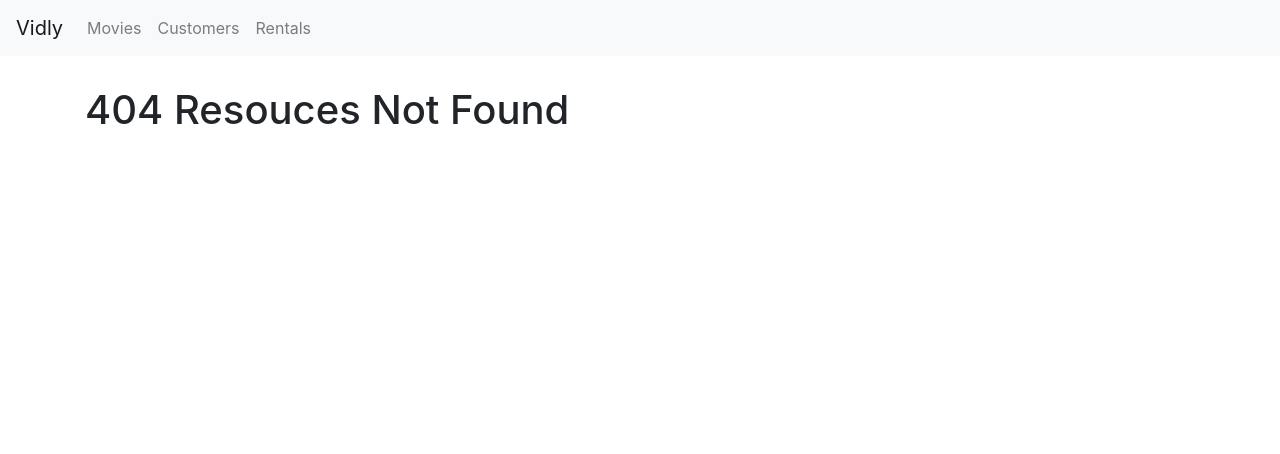
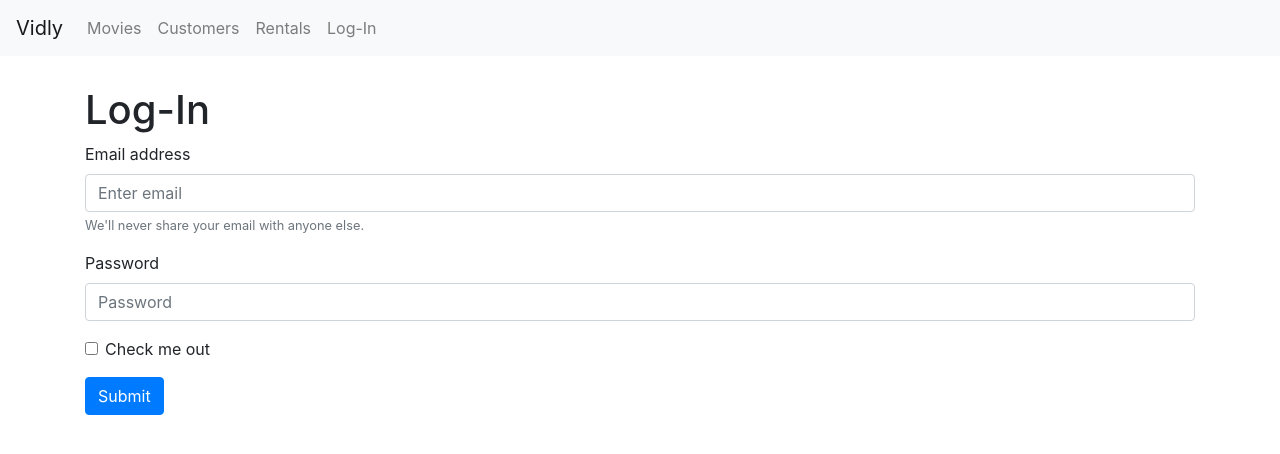
Before and after one commit to pskali1998/Vidly, a React (Create React App) app: page /login in a window 1280 px wide. Before the commit this address led to /not-found. Shown: the top 454 px of the page. Built offline with nearby package versions, Linux system fonts and the light colour scheme.

Commit message:
Vid 113 added form now i also used react-bootstrap lib as for collaps button was not working properly so i add it its not a simple as bootstrap instied it has compoents for every element for html page

```diff
--- a/package.json
+++ b/package.json
@@ -6,11 +6,12 @@
     "@fortawesome/fontawesome-svg-core": "^1.2.15",
     "@fortawesome/free-solid-svg-icons": "^5.7.2",
     "@fortawesome/react-fontawesome": "^0.1.4",
-    "bootstrap": "^4.1.1",
+    "bootstrap": "^4.3.1",
     "font-awesome": "^4.7.0",
     "lodash": "^4.17.10",
     "prop-types": "^15.6.2",
     "react": "^16.7.0",
+    "react-bootstrap": "^1.0.0-beta.5",
     "react-dom": "^16.7.0",
     "react-router-dom": "^4.3.1",
     "react-scripts": "2.1.3"
--- a/src/App.js
+++ b/src/App.js
@@ -7,6 +7,8 @@ import Customers from "./components/customers";
 import Rentals from "./components/rental";
 import NotFound from "./components/notFound";
 import NavBarH from "./components/navBarH";
+import MoviesForm from "./components/movieForm";
+import LoginForm from "./components/loginForm";
 import "./App.css";
 
 class App extends Component {
@@ -16,6 +18,8 @@ class App extends Component {
         <NavBarH />
         <main className="container">
           <Switch>
+            <Route path="/login" component={LoginForm} />
+            <Route path="/movies/:id" component={MoviesForm} />
             <Route path="/movies" component={NewCompo} />
             <Route path="/customers" component={Customers} />
             <Route path="/rentals" component={Rentals} />
--- /dev/null
+++ b/src/components/loginForm.jsx
@@ -0,0 +1,40 @@
+import React, { Component } from "react";
+import { Form, Button } from "react-bootstrap";
+class LoginForm extends Component {
+  handleSubmit = e => {
+    e.preventDefault();
+    //call server save change and redirect the user
+    console.log("Submited");
+  };
+  render() {
+    return (
+      <React.Fragment>
+        <div>
+          <h1>Log-In</h1>
+        </div>
+        <Form onSubmit={this.handleSubmit}>
+          <Form.Group controlId="formBasicEmail">
+            <Form.Label>Email address</Form.Label>
+            <Form.Control type="email" placeholder="Enter email" />
+            <Form.Text className="text-muted">
+              We'll never share your email with anyone else.
+            </Form.Text>
+          </Form.Group>
+
+          <Form.Group controlId="formBasicPassword">
+            <Form.Label>Password</Form.Label>
+            <Form.Control type="password" placeholder="Password" />
+          </Form.Group>
+          <Form.Group controlId="formBasicChecbox">
+            <Form.Check type="checkbox" label="Check me out" />
+          </Form.Group>
+          <Button variant="primary" type="submit">
+            Submit
+          </Button>
+        </Form>
+      </React.Fragment>
+    );
+  }
+}
+
+export default LoginForm;
--- a/src/components/movieForm.jsx
+++ b/src/components/movieForm.jsx
@@ -1,6 +1,16 @@
 import React from "react";
-const MoviesForm = () => {
-  return <h1> This is a Movies Form</h1>;
+const MoviesForm = ({ match, history }) => {
+  return (
+    <div>
+      <h1>This is a Movies Form {match.params.id}</h1>
+      <button
+        className="btn btn-primary"
+        onClick={() => history.push("/movies")}
+      >
+        Save
+      </button>
+    </div>
+  );
 };
 
 export default MoviesForm;
--- a/src/components/moviesTable.jsx
+++ b/src/components/moviesTable.jsx
@@ -1,10 +1,15 @@
 import React, { Component } from "react";
+import { Link } from "react-router-dom";
 import Table from "./common/table";
 import Like from "./common/like";
 
 class MoviesTable extends Component {
   columns = [
-    { path: "title", lable: "Title" },
+    {
+      path: "title",
+      lable: "Title",
+      content: movie => <Link to={`/movies/${movie._id}`}>{movie.title}</Link>
+    },
     { path: "genre.name", lable: "Genre" },
     { path: "numberInStock", lable: "Stock" },
     { path: "dailyRentalRate", lable: "Rate" },
--- a/src/components/navBarH.jsx
+++ b/src/components/navBarH.jsx
@@ -1,36 +1,20 @@
 import React from "react";
-import { NavLink, Link } from "react-router-dom";
+import { Navbar, Nav } from "react-bootstrap/";
+
 const NavBarH = props => {
   return (
-    <nav className="navbar navbar-expand-lg navbar-light bg-light">
-      <Link className="navbar-brand" to="/">
-        Vidly
-      </Link>
-      <button
-        className="navbar-toggler"
-        type="button"
-        data-toggle="collapse"
-        data-target="#navbarNavAltMarkup"
-        aria-controls="navbarSupportedContent"
-        aria-expanded="false"
-        aria-label="Toggle navigation"
-      >
-        <span className="navbar-toggler-icon" />
-      </button>
-      <div className="collapse navbar-collapse" id="navbarNavAltMarkup">
-        <div className="navbar-nav">
-          <NavLink className="nav-item nav-link" to="/movies">
-            Movies
-          </NavLink>
-          <NavLink className="nav-item nav-link" to="/customers">
-            Customers
-          </NavLink>
-          <NavLink className="nav-item nav-link" to="/rentals">
-            Rentals
-          </NavLink>
-        </div>
-      </div>
-    </nav>
+    <Navbar bg="light" expand="lg">
+      <Navbar.Brand href="/">Vidly</Navbar.Brand>
+      <Navbar.Toggle aria-controls="basic-navbar-nav" />
+      <Navbar.Collapse id="basic-navbar-nav">
+        <Nav className="mr-auto">
+          <Nav.Link href="/movies">Movies</Nav.Link>
+          <Nav.Link href="/customers">Customers</Nav.Link>
+          <Nav.Link href="/rentals">Rentals</Nav.Link>
+          <Nav.Link href="/login">Log-In</Nav.Link>
+        </Nav>
+      </Navbar.Collapse>
+    </Navbar>
   );
 };
 
```
Also changed, not shown: src/components/tmp.txt (added), 1 other file (tests, documents, lock files or other folders).
